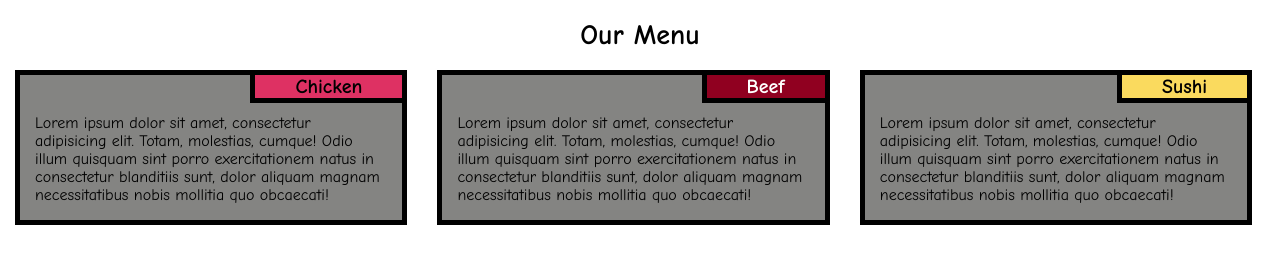
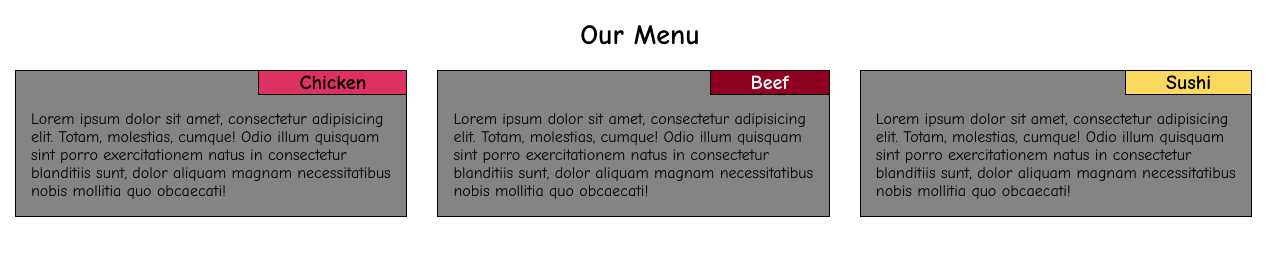
Before and after one commit to fridjon88/mod2_solution, a plain HTML site: page site/index.html in a window 1280 px wide. Drawn offline with Linux system fonts and the light colour scheme.

Commit message:
finished project

```diff
--- a/site/stylesheet.css
+++ b/site/stylesheet.css
@@ -22,8 +22,8 @@ h2 {
 	font-size: 125%;
 }
 #Chicken, #Beef, #Sushi {
-	border: 5px solid black;
-	border-width: 0px 0px 5px 5px;
+	border: 1px solid black;
+	border-width: 0px 0px 1px 1px;
 	padding: 0px 40px 0px 40px;
 }
 #Chicken{
@@ -45,7 +45,7 @@ div {
 	margin-bottom: 30px;
 	margin-right: 15px;
 	margin-left: 15px;
-	border : 5px solid black;
+	border : 1px solid black;
 	background-color: #848482;
 
 	float: right;
```
